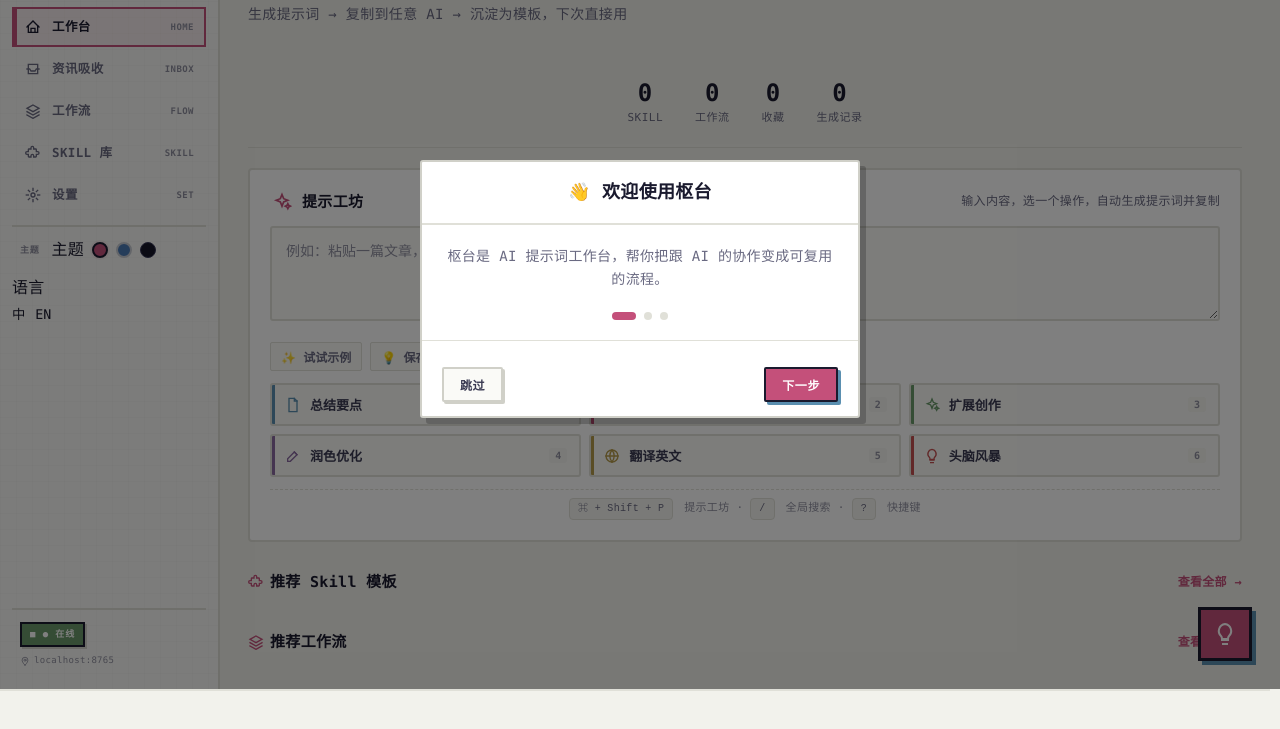
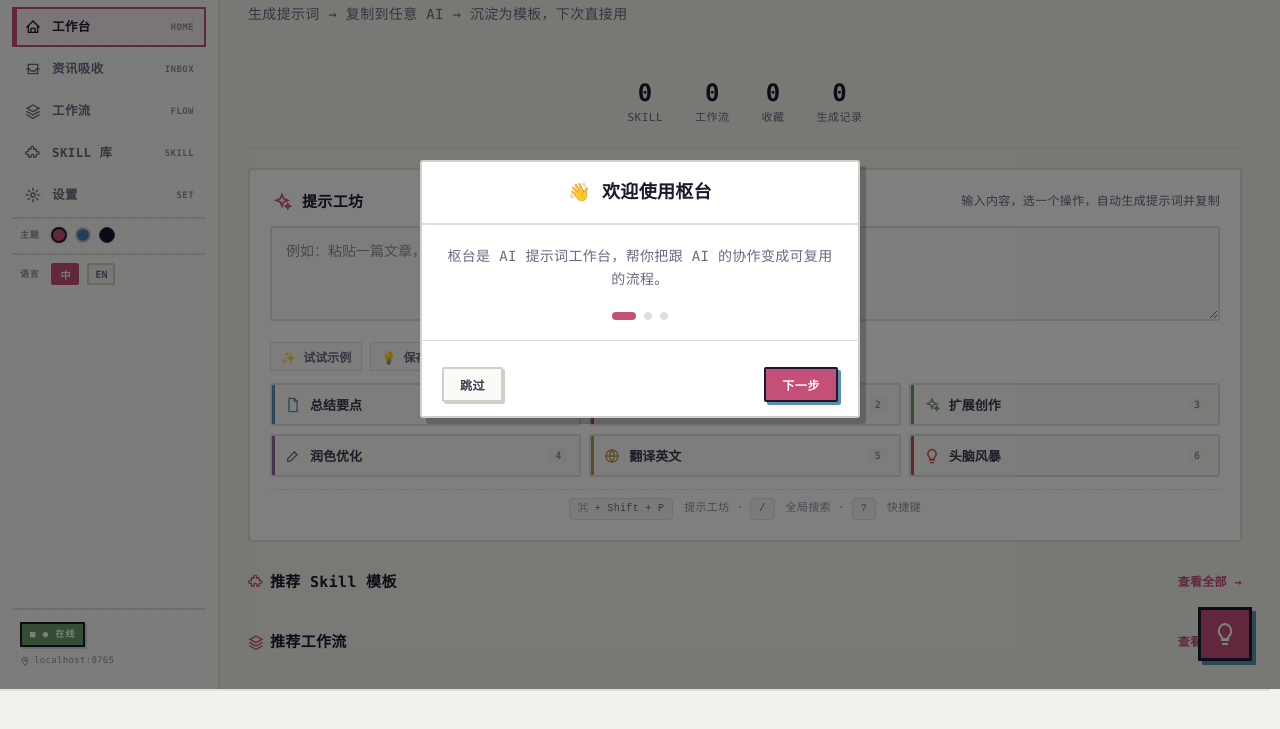
Before and after one commit to qianchuan-ai/shutai, a website with bundled scripts: page public/index.html in a window 1280 px wide. Shown: the part 111-840 px from the top of the page. Built offline with nearby package versions, Linux system fonts and the light colour scheme; files whose address does not match are found by name.

Commit message:
feat: add i18n support - public\css\base.css

```diff
--- a/public/css/base.css
+++ b/public/css/base.css
@@ -218,16 +218,14 @@ input, textarea, select { font-family: inherit; }
 }
 
 /* 主题切换器 */
-.theme-switcher {
+.theme-switcher, .lang-switcher {
   display: flex;
   gap: 8px;
-  padding: 10px 8px;
+  padding: 8px;
   border-top: 2px solid var(--border);
-  margin-top: 8px;
   align-items: center;
 }
-.theme-switcher::before {
-  content: '主题';
+.switcher-label {
   font-size: 9px;
   color: var(--dim-2);
   font-weight: 700;
@@ -248,6 +246,31 @@ input, textarea, select { font-family: inherit; }
 .theme-dot.active {
   border-color: var(--ink);
   box-shadow: 0 0 0 2px var(--brand-soft);
+}
+
+/* 语言切换按钮 */
+.lang-btn {
+  width: 28px;
+  height: 22px;
+  border: 2px solid var(--border-2);
+  background: var(--bg);
+  color: var(--dim);
+  font-size: 10px;
+  font-weight: 700;
+  cursor: pointer;
+  border-radius: 2px;
+  transition: var(--t-fast);
+  padding: 0;
+  font-family: inherit;
+}
+.lang-btn:hover {
+  border-color: var(--ink);
+  color: var(--ink);
+}
+.lang-btn.active {
+  background: var(--brand);
+  color: var(--bg);
+  border-color: var(--brand);
 }
 
 .sidebar .loc {
```
